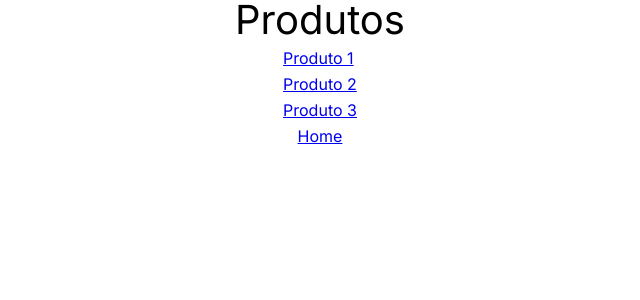
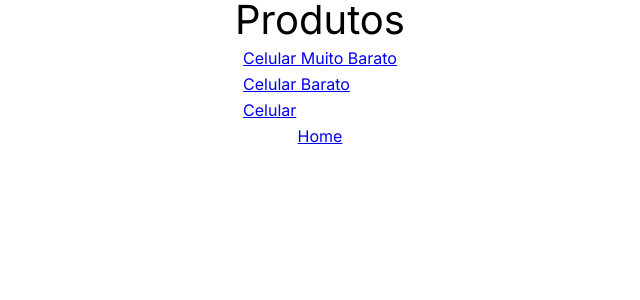
Before and after one commit to ewertonjsilva/exemplo_next_3ETIM_24, a Next.js app: page /listaprodutos in a window 1280 px wide. Shown: the top 300 px of the page, without its empty margins (320-960 px from the left). Built offline with nearby package versions, Linux system fonts and the light colour scheme.

Commit message:
Lista itens em rotas

```diff
--- a/src/app/listaprodutos/page.tsx
+++ b/src/app/listaprodutos/page.tsx
@@ -6,10 +6,22 @@ export default function ListaProdutos() {
     return (
         <>
             <h1>Produtos</h1>
-            <ol>
+            {/* <ol>
                 <Link href={"/listaprodutos/1"}><li>Produto 1</li></Link>
                 <Link href={"/listaprodutos/2"}><li>Produto 2</li></Link>
                 <Link href={"/listaprodutos/3"}><li>Produto 3</li></Link>
+            </ol> */}
+
+            <ol>
+                {
+                    produtos.map(
+                        (prod) =>
+                            <Link href={`/listaprodutos/${prod.id}`} key={prod.id}>
+                                <li>{prod.nome}</li>
+                            </Link>
+                    )
+                }
+                {/* {produtos.map((prod) => prod.nome)} */}
             </ol>
 
             <Link href={"/"}>Home</Link>
--- a/src/app/produtos.js
+++ b/src/app/produtos.js
@@ -8,7 +8,7 @@ const produtos = [
         freteGratis: false
     },
     {
-        id: 1,
+        id: 2,
         nome: 'Celular Barato',
         marca: 'Daprausa',
         preco: 500.00,
@@ -16,7 +16,7 @@ const produtos = [
         freteGratis: false
     },
     {
-        id: 1,
+        id: 3,
         nome: 'Celular',
         marca: 'Noiqia',
         preco: 950.99,
```
